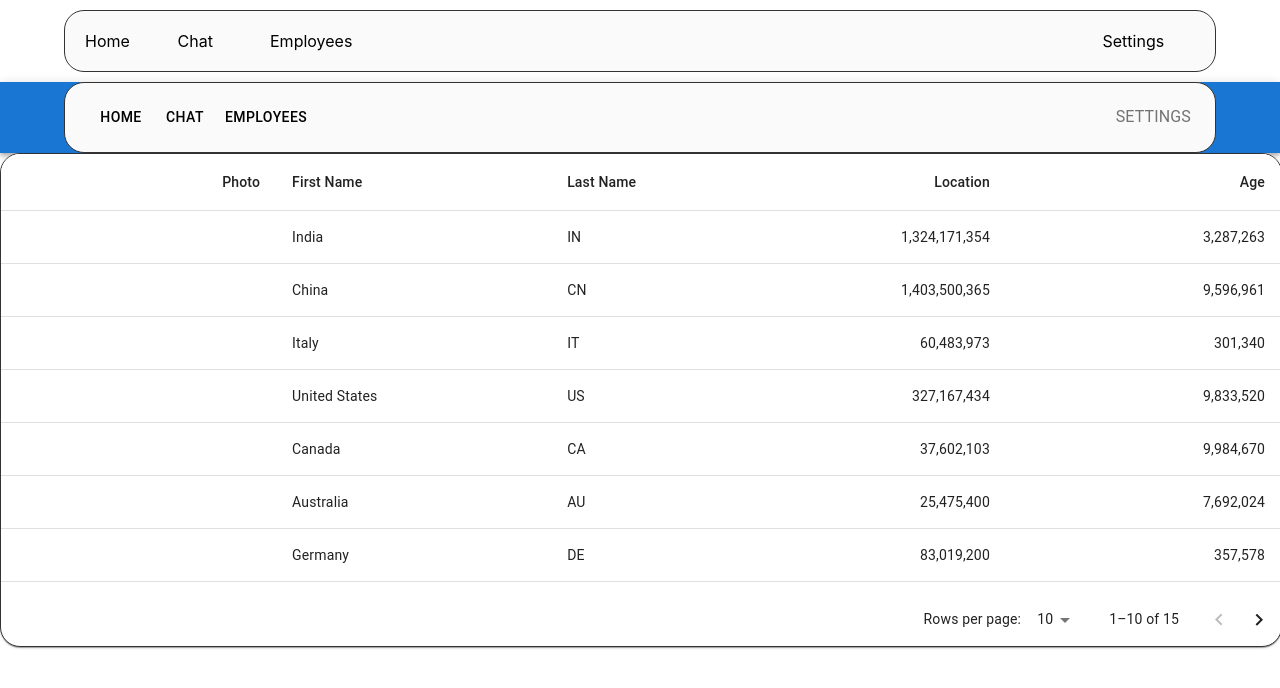
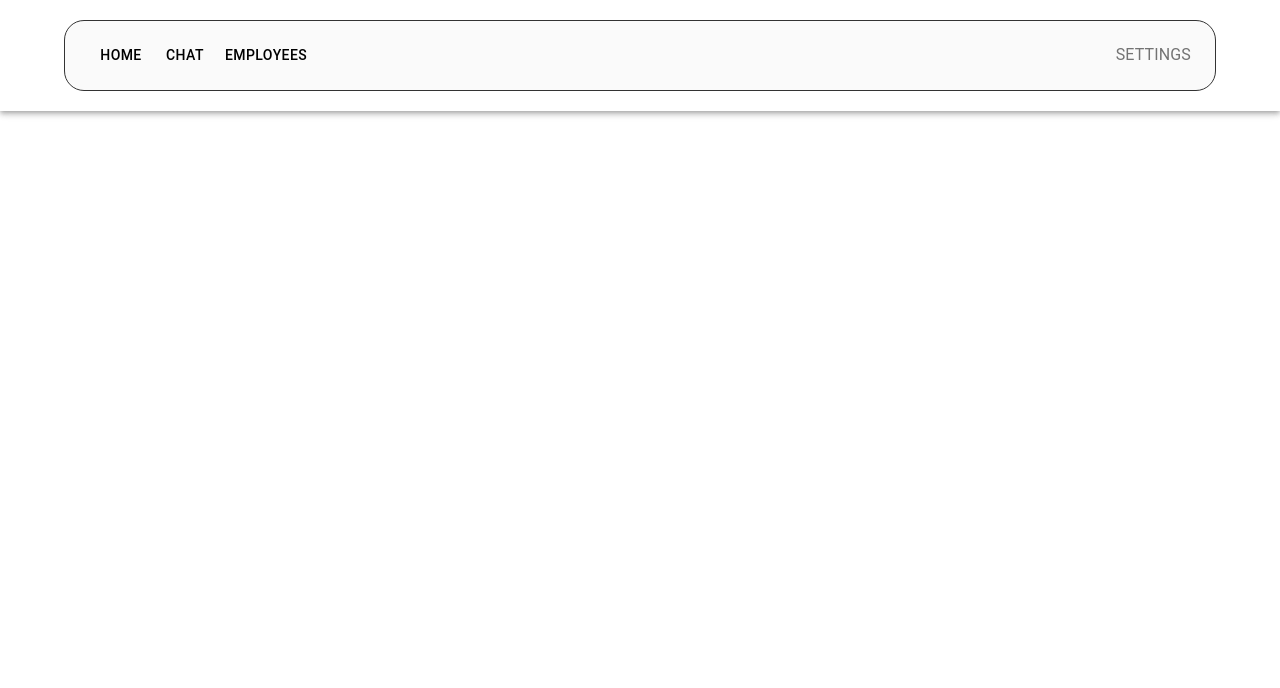
Before and after one commit to CluelessBiker/quint-mui, a React (Create React App) app in the folder my-app/: page / in a window 1280 px wide. Shown: the top 688 px of the page. Built offline with nearby package versions, Linux system fonts and the light colour scheme.

Commit message:
Create simple table

```diff
--- a/my-app/src/App.tsx
+++ b/my-app/src/App.tsx
@@ -1,17 +1,20 @@
 import { BrowserRouter, Route, Routes } from 'react-router-dom';
 import './App.css';
-import Navbar from './modules/navbar/components/Navbar';
 import NavbarTwo from './modules/navbar/components/NavbarTwo';
 import HomePage from './pages/HomePage';
 
 function App() {
   return (
     <div className="App">
-      <Navbar />
       <NavbarTwo />
       <BrowserRouter>
         <Routes>
           <Route path="/" element={<HomePage />}/>
+          <Route path="/chat" element={<h1>chat</h1>}/>
+          <Route path="/employees" element={<h1>employees</h1>}/>
+          <Route path="/profile" element={<h1>profile</h1>}/>
+          <Route path="/account" element={<h1>account</h1>}/>
+          <Route path="/dashboard" element={<h1>dashboard</h1>}/>
         </Routes>
       </BrowserRouter>
 
--- a/my-app/src/modules/common/components/EmployeeTable.tsx
+++ /dev/null
@@ -1,159 +0,0 @@
-import * as React from 'react';
-import Paper from '@mui/material/Paper';
-import Table from '@mui/material/Table';
-import TableBody from '@mui/material/TableBody';
-import TableCell from '@mui/material/TableCell';
-import TableContainer from '@mui/material/TableContainer';
-import TableHead from '@mui/material/TableHead';
-import TablePagination from '@mui/material/TablePagination';
-import TableRow from '@mui/material/TableRow';
-// import Employee from './Employee';
-
-interface Column {
-  id: 'profileimage' | 'firstname' | 'lastname' | 'location' | 'age';
-  label: string;
-  minWidth?: number;
-  align?: 'right';
-  format?: (value: number) => string;
-}
-
-const columns: readonly Column[] = [
-  {
-    id: 'profileimage',
-    label: 'Photo',
-    minWidth: 170,
-    align: 'right',
-    format: (value: number) => value.toFixed(2),
-  },
-  { id: 'firstname', label: 'First\u00a0Name', minWidth: 170 },
-  { id: 'lastname', label: 'Last\u00a0Name', minWidth: 100 },
-  {
-    id: 'location',
-    label: 'Location',
-    minWidth: 170,
-    align: 'right',
-    format: (value: number) => value.toLocaleString('en-US'),
-  },
-  {
-    id: 'age',
-    label: 'Age',
-    minWidth: 170,
-    align: 'right',
-    format: (value: number) => value.toLocaleString('en-US'),
-  },
-];
-
-interface Data {
-  firstname: string;
-  lastname: string;
-  location: number;
-  age: number;
-  density: number;
-}
-
-function createData(
-  firstname: string,
-  lastname: string,
-  location: number,
-  age: number,
-): Data {
-  const density = location / age;
-  return { firstname, lastname, location, age, density };
-}
-
-const rows = [
-  // <Employee
-  //   profileimage={{ alttext:'photo', imageurl:'https://upload.wikimedia.org/wikipedia/en/e/eb/Arthur_Dent_Livid.jpg'}}
-  //   firstname="Arthur"
-  //   lastname="Dent"
-  //   location="Universe"
-  //   age="33"
-  // />
-  createData('India', 'IN', 1324171354, 3287263),
-  createData('China', 'CN', 1403500365, 9596961),
-  createData('Italy', 'IT', 60483973, 301340),
-  createData('United States', 'US', 327167434, 9833520),
-  createData('Canada', 'CA', 37602103, 9984670),
-  createData('Australia', 'AU', 25475400, 7692024),
-  createData('Germany', 'DE', 83019200, 357578),
-  createData('Ireland', 'IE', 4857000, 70273),
-  createData('Mexico', 'MX', 126577691, 1972550),
-  createData('Japan', 'JP', 126317000, 377973),
-  createData('France', 'FR', 67022000, 640679),
-  createData('United Kingdom', 'GB', 67545757, 242495),
-  createData('Russia', 'RU', 146793744, 17098246),
-  createData('Nigeria', 'NG', 200962417, 923768),
-  createData('Brazil', 'BR', 210147125, 8515767),
-];
-
-export default function EmployeeTable() {
-  const [page, setPage] = React.useState(0);
-  const [rowsPerPage, setRowsPerPage] = React.useState(10);
-
-  const handleChangePage = (event: unknown, newPage: number) => {
-    setPage(newPage);
-  };
-
-  const handleChangeRowsPerPage = (event: React.ChangeEvent<HTMLInputElement>) => {
-    setRowsPerPage(+event.target.value);
-    setPage(0);
-  };
-
-  return (
-    <Paper
-      sx={{
-        width: '100%',
-        overflow: 'hidden',
-        borderRadius: '20px',
-        border:'1px solid #333333',
-      }}
-    >
-      <TableContainer sx={{ maxHeight: 440 }}>
-        <Table stickyHeader aria-label="sticky table">
-          <TableHead>
-            <TableRow>
-              {columns.map((column) => (
-                <TableCell
-                  key={column.id}
-                  align={column.align}
-                  style={{ minWidth: column.minWidth }}
-                >
-                  {column.label}
-                </TableCell>
-              ))}
-            </TableRow>
-          </TableHead>
-          <TableBody>
-            {rows
-              .slice(page * rowsPerPage, page * rowsPerPage + rowsPerPage)
-              .map((row) => {
-                return (
-                  <TableRow hover role="checkbox" tabIndex={-1} key={row.lastname}>
-                    {columns.map((column) => {
-                      const value = row[column.id];
-                      return (
-                        <TableCell key={column.id} align={column.align}>
-                          {column.format && typeof value === 'number'
-                            ? column.format(value)
-                            : value}
-                        </TableCell>
-                      );
-                    })}
-                  </TableRow>
-                );
-              })}
-          </TableBody>
-        </Table>
-      </TableContainer>
-      <TablePagination
-        rowsPerPageOptions={[10, 25, 100]}
-        component="div"
-        count={rows.length}
-        rowsPerPage={rowsPerPage}
-        page={page}
-        onPageChange={handleChangePage}
-        onRowsPerPageChange={handleChangeRowsPerPage}
-      />
-    </Paper>
-  );
-}
--- a/my-app/src/modules/navbar/components/NavbarTwo.tsx
+++ b/my-app/src/modules/navbar/components/NavbarTwo.tsx
@@ -47,7 +47,7 @@ function NavbarTwo() {
     };
 
     return (
-        <AppBar position="static">
+        <AppBar position="static" sx={{backgroundColor: '#FFFFFF', padding: '20px 0'}}>
         <Container
             maxWidth="xl"
             sx={{
--- a/my-app/src/pages/HomePage.tsx
+++ b/my-app/src/pages/HomePage.tsx
@@ -1,10 +1,9 @@
 import React from 'react'
-import EmployeeTable from '../modules/common/components/EmployeeTable'
 
 const HomePage = () => {
     return (
         <div>
-            <EmployeeTable />
+
         </div>
     )
 }
```
Also changed, not shown: my-app/src/modules/common/components/Tables.tsx (added, +82 -0 lines).
